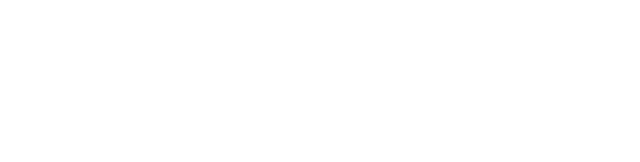
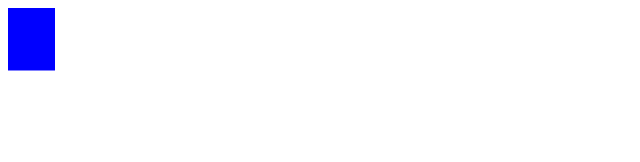
Before and after one commit to 2m94/Xelda, a plain HTML site: page index.html in a window 1280 px wide. Shown: the whole page, without its empty margins (0-640 px from the left). Drawn offline with Linux system fonts and the light colour scheme.

Commit message:
The first video of 2D Zelda finished

```diff
--- a/index.html
+++ b/index.html
@@ -1,6 +1,12 @@
 <html>
     <body>
-        <canvas id="gameScreen"> </canvas>
+        <canvas style="width:1000px; height:1000px"
+
+        id= "gameScreen"
+        >
+
+        </canvas>
     </body>
+    <script src="./index.js" type="module"> </script>
 
 </html>
--- a/index.js
+++ b/index.js
@@ -1,21 +1,98 @@
 
-const canvas = document.getElementsById("gameScreen");  //Global Variable outside of the Game Class
-console.log("Canvas: ", canvas);
+const canvas = document.getElementById("gameScreen");  //Global Variable outside of the Game Class
+const c = canvas.getContext("2d");          //getContext is built in to the canvas object and can be either 2d or 3d
+canvas.width = window.innerWidth;
+canvas.height = window.innerHeight;
+console.log("Context: ", c);
+
+
 class Game{
     constructor(){
+
+        this.player = undefined; //this is referring to this object and player refers to link
 
     }
 
     //The 3 main methods of this game
     initialize = () =>{
+        this.player = {
+            x:0,
+            y:0,
+            height:50,
+            width:60
+
+        }
+        document.addEventListener("keydown", this.handleUserInput)
+        document.addEventListener("keyup", this.handleUserInput)
 
     }
     update = () =>{
         //Handles the changes in values such as position
+
+        requestAnimationFrame(this.update);/*   When we put this INSIDE the function we're calling,
+                            it continuously calls that very function ie. "recursion"
+                            */
     }
     render = () =>{
-        //Displays the changes in values onto the screen
+        //renders the changes in values onto the screen
+        const {x,y,width,height} = this.player;
+        c.clearRect(0,0, 1000,1000); //This removes the image previously there. Start the clearing from x,y 0 & 0 with width 1000 & length 1000
+
+        //From beginPath() to c.stroke() we are drawing our image
+        c.beginPath(); //c.beginPath() is the equivalent of picking up your brush
+        c.fillStyle = "blue";
+        c.fillRect(x,y, width,height); //0 of x, 0 of y, length of 100 and width of 100
+        c.stroke(); //c.stroke() is the equivalent of putting your brush down to draw
+
+        requestAnimationFrame(this.render); //Now we have a continual render
+
     }
     //initialize, update, and render will setup the game and keep it running
 
+    //The function to handle user input
+    handleUserInput = (e) =>{ //when a key is pressed, it's passed as an
+
+        /*
+        key:string,
+        type:string
+        */
+
+        const {key, type} = e;
+        //Since we only want to handle user input IF player is on the screen, we'll wrap the following code in an if statement
+        if(this.player){
+            if(type === "keydown"){
+                switch(key){
+                    case "w":
+                    this.player.y -= 1;
+                    break;
+
+                    case "a":
+                    this.player.x -= 1;
+                    break;
+
+                    case "s":
+                    this.player.y += 1;
+                    break;
+
+                    case "d":
+                    this.player.x += 1;
+                    break;
+
+                    default:
+                    break;
+                    //"w" and "s" are handling changes in y while "a" and "d" are handling changes in x
+                }
+            }
+        }
+    }
+
+
 }
+    //According to OOP methodology, we'll now instantiate the game and call each method
+
+const game = new Game();
+    game.initialize();
+    game.update(); //this is calling the above update method once after which the above update method is being looped by "requestAnimationFrame"
+    game.render();  //this is calling the above render method once after which the above render method is being looped by "requestAnimationFrame"
+
+    //Update and render need to be called "continuously" in order to move the player
```
